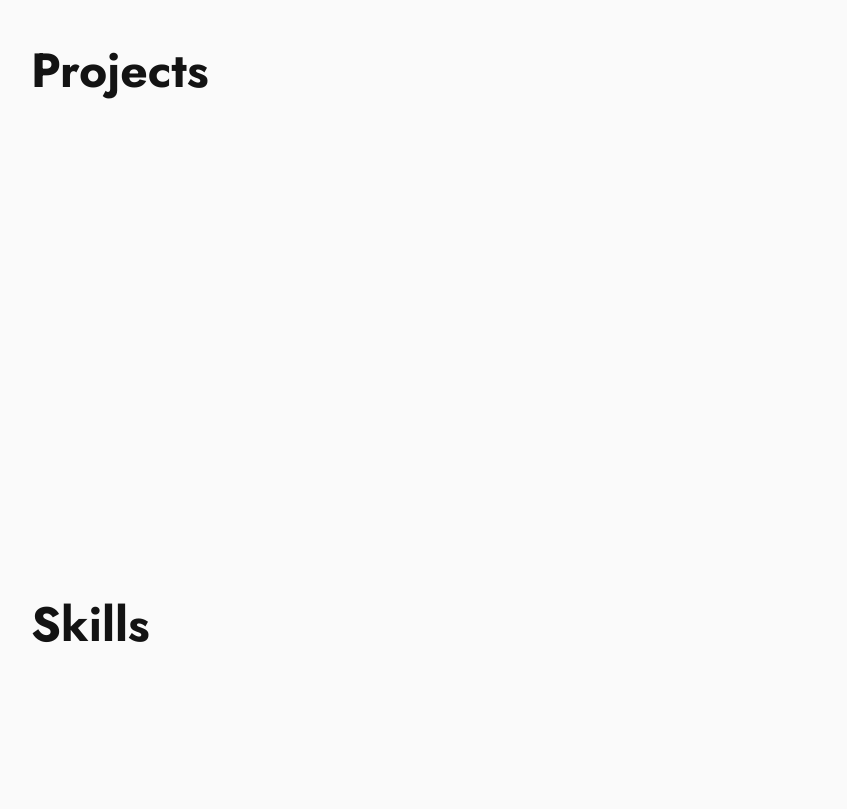
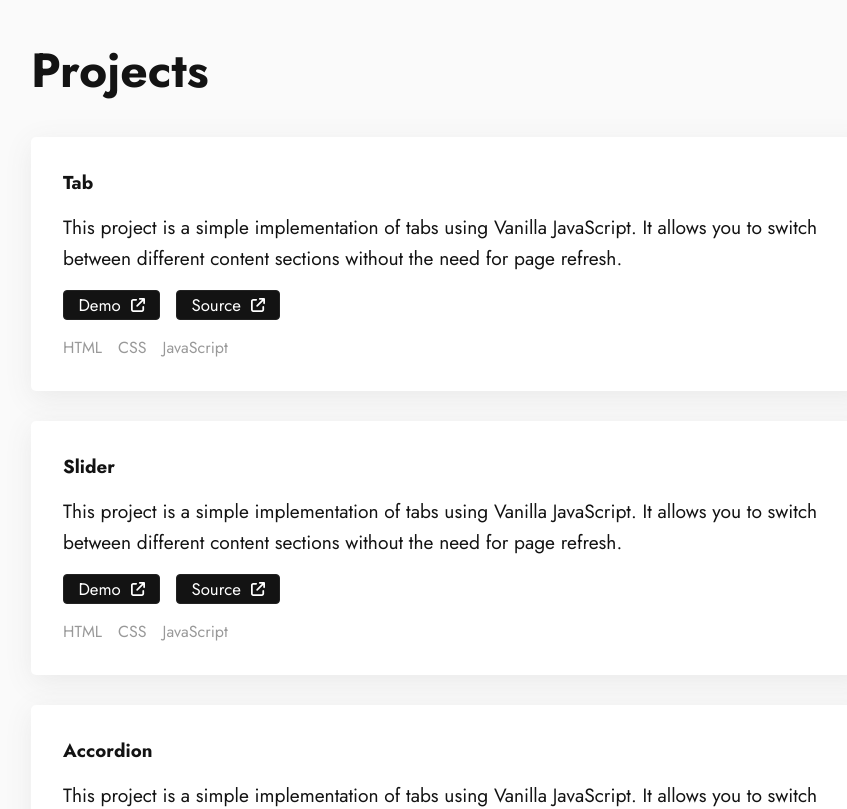
Before and after one commit to Mark-Alexis-Posadas/react-portfolio, a React (Vite) app: page / in a window 1280 px wide. Shown: the part 1120-1929 px from the top of the page, without its empty margins (191-1038 px from the left). Built offline with nearby package versions, Linux system fonts and the light colour scheme.

Commit message:
added projects section content

```diff
--- a/src/Layout.jsx
+++ b/src/Layout.jsx
@@ -17,12 +17,15 @@ const lightTheme = {
   primaryColor: "#701dc9",
   textColor: "#131313",
   secondaryColor: "#fff",
+  tags: "#999",
 };
 
 const darkTheme = {
   body: "#131313",
   primaryColor: "#701dc9",
   textColor: "#fff",
+  secondaryColor: "#701dc9",
+  tags: "#fff",
 };
 
 const Layout = () => {
--- /dev/null
+++ b/src/api/projectsApi.js
@@ -0,0 +1,29 @@
+const data = [
+  {
+    id: 1,
+    pageTitle: "Tab",
+    description:
+      "This project is a simple implementation of tabs using Vanilla JavaScript. It allows you to switch between different content sections without the need for page refresh.",
+    buttons: ["Demo", "Source"],
+    tags: ["HTML", "CSS", "JavaScript"],
+  },
+  {
+    id: 2,
+    pageTitle: "Slider",
+    description:
+      "This project is a simple implementation of tabs using Vanilla JavaScript. It allows you to switch between different content sections without the need for page refresh.",
+    buttons: ["Demo", "Source"],
+    tags: ["HTML", "CSS", "JavaScript"],
+  },
+  {
+    id: 3,
+    pageTitle: "Accordion",
+    description:
+      "This project is a simple implementation of tabs using Vanilla JavaScript. It allows you to switch between different content sections without the need for page refresh.",
+    buttons: ["Demo", "Source"],
+
+    tags: ["HTML", "CSS", "JavaScript"],
+  },
+];
+
+export default data;
--- a/src/components/About/About.jsx
+++ b/src/components/About/About.jsx
@@ -5,12 +5,14 @@ import {
   Wrapper,
 } from "../../styles/createGlobalStyle";
 
+// import { AboutSection } from "../../styles/About/About.style";
+
 export default function About() {
   return (
     <section id="about">
       <Wrapper>
         <SectionHeading>About Me</SectionHeading>
-        <Paragraph>
+        <Paragraph className="lg-font-size">
           Welcome to my portfolio website! My name is Mark Alexis Posadas, and I
           am a front-end developer with a passion for creating beautiful,
           functional, and user-friendly websites. With expertise in HTML, CSS,
--- /dev/null
+++ b/src/components/Projects/CardComponent.jsx
@@ -0,0 +1,42 @@
+import React from "react";
+import { Paragraph } from "../../styles/createGlobalStyle";
+import { FontAwesomeIcon } from "@fortawesome/react-fontawesome";
+import { faArrowUpRightFromSquare } from "@fortawesome/free-solid-svg-icons";
+
+const CardComponent = ({ propData, Card }) => {
+  return (
+    <>
+      {propData.map((data) => {
+        const { id, pageTitle, description } = data;
+        return (
+          <Card key={id}>
+            <header>
+              <h1>{pageTitle}</h1>
+            </header>
+            <Paragraph className="lg-font-size my-1">{description}</Paragraph>
+            <ul className="mb-1">
+              {data.buttons.map((button, idx) => {
+                return (
+                  <li key={idx}>
+                    <a href="#">
+                      {button}
+                      <FontAwesomeIcon icon={faArrowUpRightFromSquare} />
+                    </a>
+                  </li>
+                );
+              })}
+            </ul>
+
+            <ul>
+              {data.tags.map((tag, idx) => {
+                return <li key={idx}>{tag}</li>;
+              })}
+            </ul>
+          </Card>
+        );
+      })}
+    </>
+  );
+};
+
+export default CardComponent;
--- a/src/components/Projects/Projects.jsx
+++ b/src/components/Projects/Projects.jsx
@@ -1,12 +1,17 @@
 import React from "react";
-import { SectionHeading, Wrapper } from "../../styles/createGlobalStyle";
+import { Card, SectionHeading, Wrapper } from "../../styles/createGlobalStyle";
+import CardComponent from "./CardComponent";
+
+import projectsApi from "../../api/projectsApi";
+import { ProjectsSection } from "../../styles/Projects/Projects.style";
 
 export default function Projects() {
   return (
-    <section id="projects">
+    <ProjectsSection id="projects">
       <Wrapper>
         <SectionHeading>Projects</SectionHeading>
+        <CardComponent propData={projectsApi} Card={Card} />
       </Wrapper>
-    </section>
+    </ProjectsSection>
   );
 }
--- a/src/styles/Header/Header.style.js
+++ b/src/styles/Header/Header.style.js
@@ -42,6 +42,7 @@ export const HeaderContainer = styled.header`
 
   @media screen and (min-width: 1440px) {
     min-height: calc(100vh - 6rem);
+
     .header-inner {
       .header-title {
         font-size: 7rem;
--- a/src/styles/Projects/Projects.style.js
+++ b/src/styles/Projects/Projects.style.js
@@ -0,0 +1,26 @@
+import styled from "styled-components";
+
+export const ProjectsSection = styled.section`
+  ul {
+    &.mb-1 {
+      li {
+        margin-right: 1rem;
+      }
+    }
+  }
+
+  a {
+    background-color: ${(props) => props.theme.textColor};
+    color: ${(props) => props.theme.secondaryColor};
+    border: 1px solid #222;
+    padding: 0.1rem 0.9rem;
+    border-radius: 4px;
+    display: flex;
+    align-items: center;
+    justify-content: space-between;
+    svg {
+      margin-left: 10px;
+      font-size: 14px;
+    }
+  }
+`;
--- a/src/styles/createGlobalStyle.js
+++ b/src/styles/createGlobalStyle.js
@@ -25,6 +25,30 @@ export const Paragraph = styled.p`
   }
 `;
 
+export const Card = styled.article`
+  background-color: ${(props) => props.theme.secondaryColor};
+  box-shadow: rgba(90, 90, 90, 0.1) 1px 7px 29px 0px;
+  padding: 2rem;
+  margin-bottom: 1.9rem;
+  border-radius: 5px;
+
+  header {
+    min-height: auto;
+    padding: 0;
+    h1 {
+      color: ${(props) => props.theme.textColor};
+    }
+  }
+  ul {
+    display: flex;
+    align-items: center;
+    li {
+      color: ${(props) => props.theme.tags};
+      margin-right: 1rem;
+    }
+  }
+`;
+
 const GlobalStyle = createGlobalStyle`
   * {
     box-sizing: border-box;
@@ -45,8 +69,21 @@ const GlobalStyle = createGlobalStyle`
     padding: 3rem 0;
   }
 
+  .my-1 {
+    margin: 1rem 0;
+  }
+  .mb-1 {
+    margin-bottom: 1rem;
+  }
+
   p {
     line-height: 1.625;
+  }
+
+  @media screen and (min-width: 1366px) {
+    .lg-font-size {
+      font-size: 1.2rem;
+    }
   }
 
   h1,
```
Also changed, not shown: src/styles/About/About.style.js (+9 -0 lines).
